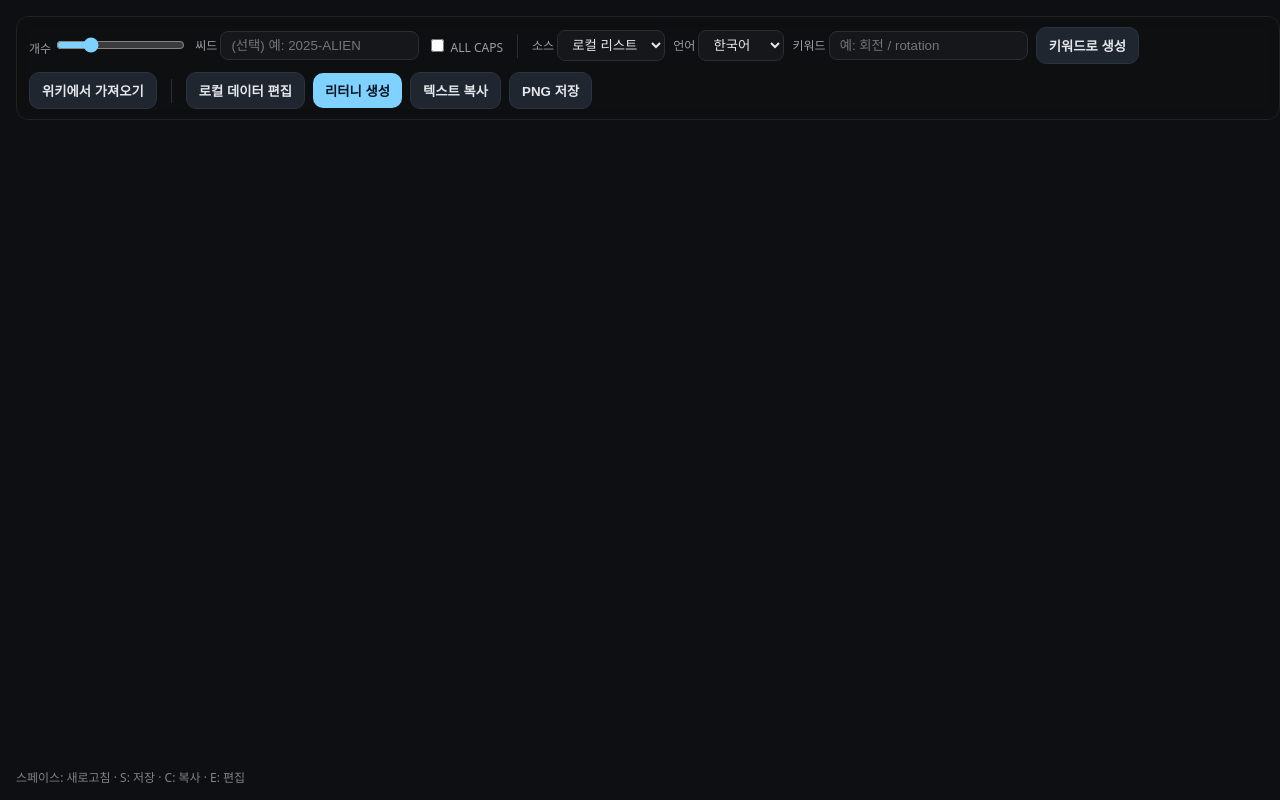
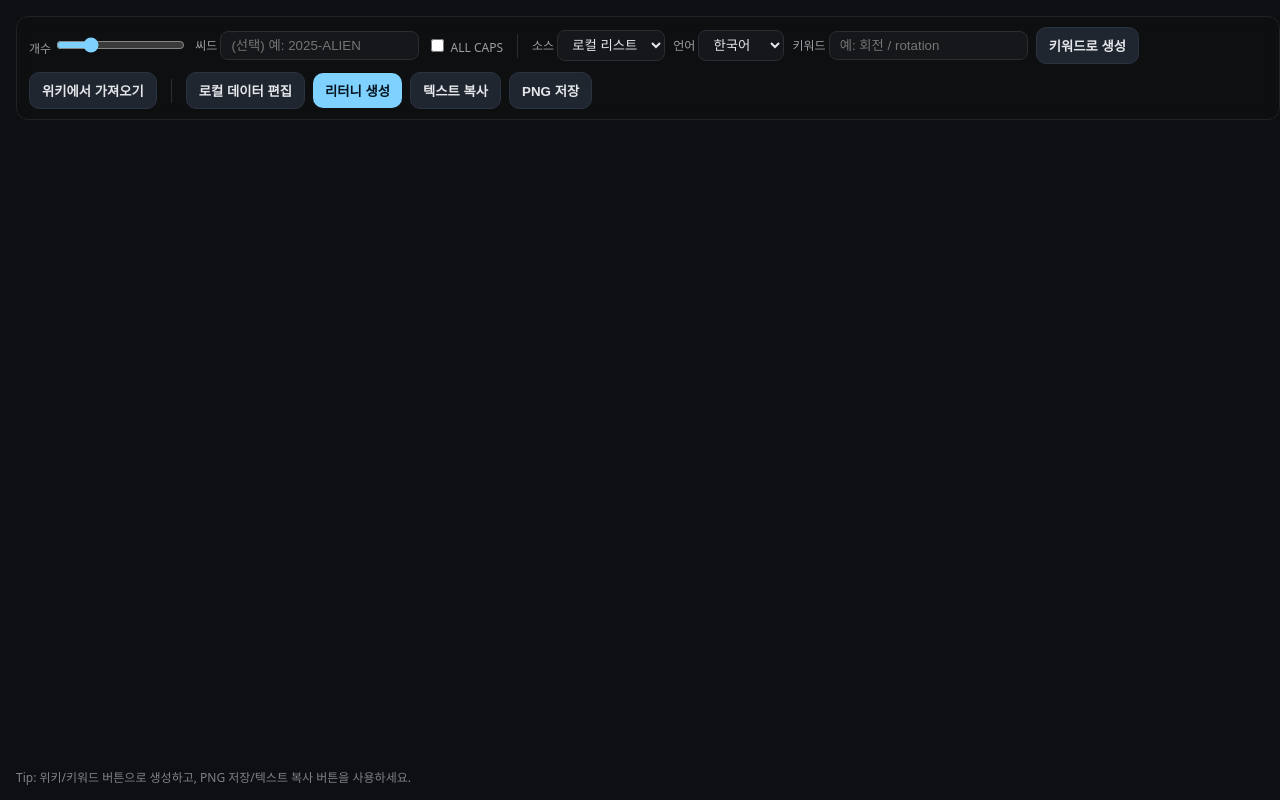
Before and after one commit to illheon/latour-liternizer, a plain HTML site: page index.html in a window 1280 px wide. Drawn offline with Linux system fonts and the light colour scheme.

Commit message:
단축키 안내 삭제

```diff
--- a/index.html
+++ b/index.html
@@ -40,7 +40,7 @@
     <button id="copy" class="secondary">텍스트 복사</button>
     <button id="save" class="secondary">PNG 저장</button>
   </div>
-  <div id="hint">스페이스: 새로고침 · S: 저장 · C: 복사 · E: 편집</div>
+  <div id="hint">Tip: 위키/키워드 버튼으로 생성하고, PNG 저장/텍스트 복사 버튼을 사용하세요.</div>
 
   <div id="wrap"><canvas id="canvas"></canvas></div>
 
```
